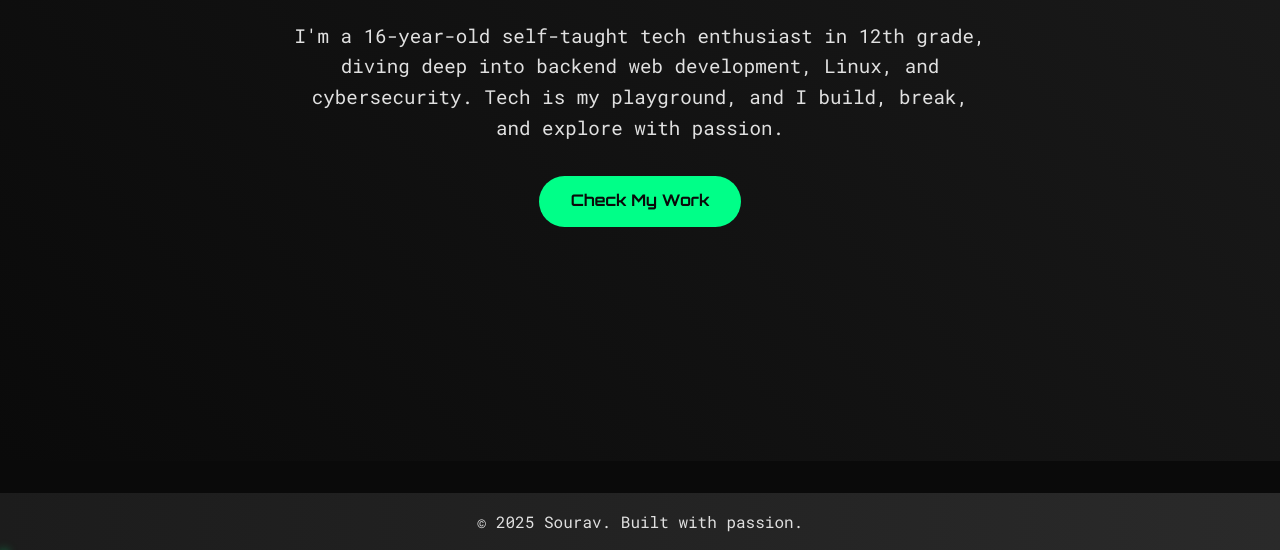
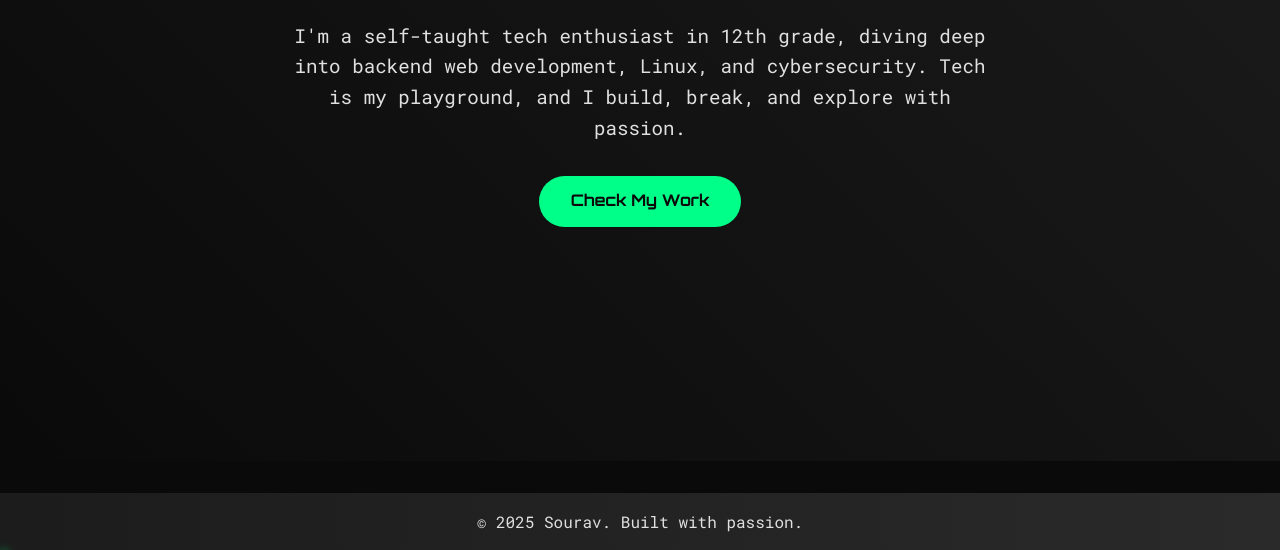
Before and after one commit to souravdpal/-Profile, a plain HTML site: page index.html in a window 1280 px wide. Shown: the part 365-915 px from the top of the page. Drawn offline with Linux system fonts and the light colour scheme.

Commit message:
Update index.html

```diff
--- a/index.html
+++ b/index.html
@@ -31,7 +31,7 @@
 
     <section class="hero">
         <h1 class="animate jitter">Hey, I'm Sourav</h1>
-        <p class="animate">I'm a 16-year-old self-taught tech enthusiast in 12th grade, diving deep into backend web development, Linux, and cybersecurity. Tech is my playground, and I build, break, and explore with passion.</p>
+        <p class="animate">I'm a  self-taught tech enthusiast in 12th grade, diving deep into backend web development, Linux, and cybersecurity. Tech is my playground, and I build, break, and explore with passion.</p>
         <a href="projects.html" class="btn animate">Check My Work</a>
     </section>
 
```
